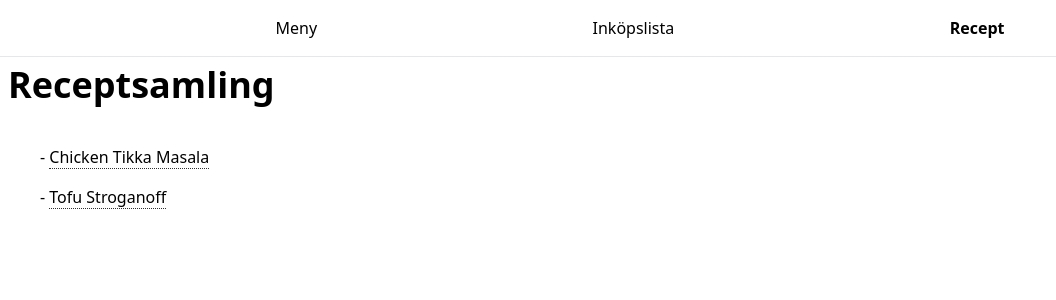
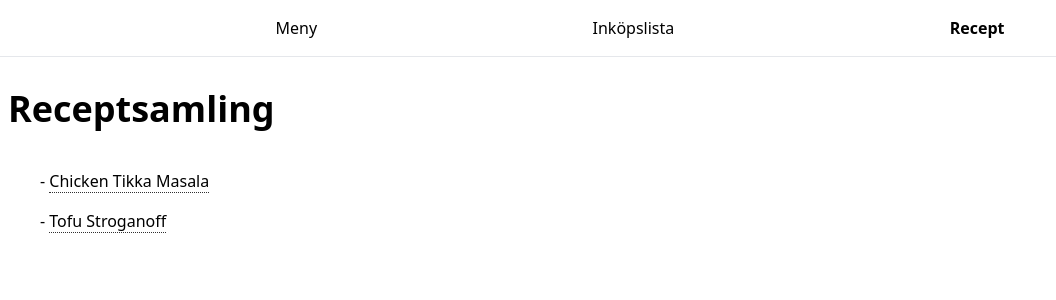
Before and after one commit to alexanderczigler/middag, a SvelteKit app in the folder apps/web/: page /recipe in a window 1280 px wide. Shown: the top 300 px of the page, without its empty margins (0-1056 px from the left). Built offline with nearby package versions, Linux system fonts and the light colour scheme.

Commit message:
feat: a bit more styling

```diff
--- a/apps/web/src/app.css
+++ b/apps/web/src/app.css
@@ -13,3 +13,7 @@ h2 {
 h3 {
   @apply m-2 text-2xl font-bold;
 }
+
+content {
+  @apply m-4;
+}
--- a/apps/web/src/routes/+layout.svelte
+++ b/apps/web/src/routes/+layout.svelte
@@ -5,6 +5,7 @@
   const { children } = $props();
 </script>
 
+<main>
   <ul class="menu">
     <li>
       <a href="/" class:active={$page.url.pathname === '/'}>Meny</a>
@@ -19,7 +20,10 @@
 
   <hr />
 
+  <content>
     {@render children()}
+  </content>
+</main>
 
 <style>
   ul.menu {
--- a/apps/web/src/routes/recipe/+page.svelte
+++ b/apps/web/src/routes/recipe/+page.svelte
@@ -4,7 +4,6 @@
   export let data: PageData; // Data från load-funktionen
 </script>
 
-<main>
 <h1>Receptsamling</h1>
 {#if data.recipes && data.recipes.length > 0}
   <ul class="m-10">
@@ -15,7 +14,6 @@
 {:else}
   <p>No recipes found.</p>
 {/if}
-</main>
 
 <style>
   ul {
--- a/apps/web/src/routes/recipe/[slug]/+page.svelte
+++ b/apps/web/src/routes/recipe/[slug]/+page.svelte
@@ -5,7 +5,6 @@
   const { recipe } = data;
 </script>
 
-<main>
 <h1>{recipe.title}</h1>
 
 <h2>Ingredienser</h2>
@@ -39,7 +38,6 @@
     <li>{step}</li>
   {/each}
 </ol>
-</main>
 
 <style>
   ul {
```
Lines whose indentation alone changed are shown as unchanged.
